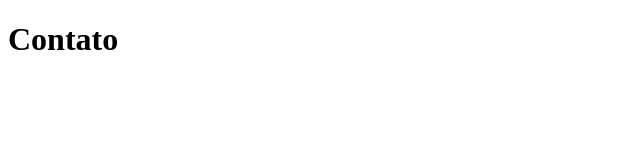
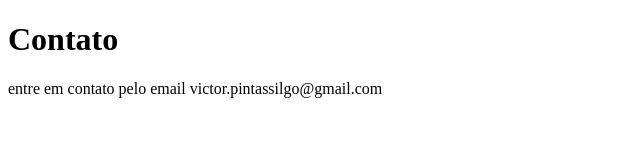
Before and after one commit to Victor-stack22/sistema-de-conteudo, a plain HTML site: page contato.html in a window 1280 px wide. Shown: the whole page, without its empty margins (0-640 px from the left). Drawn offline with Linux system fonts and the light colour scheme.

Commit message:
adicionando email de contato

```diff
--- a/contato.html
+++ b/contato.html
@@ -8,5 +8,6 @@
 </head>
 <body>
     <h1>Contato</h1>
+    <p>entre em contato pelo email victor.pintassilgo@gmail.com</p>
 </body>
 </html>
```
